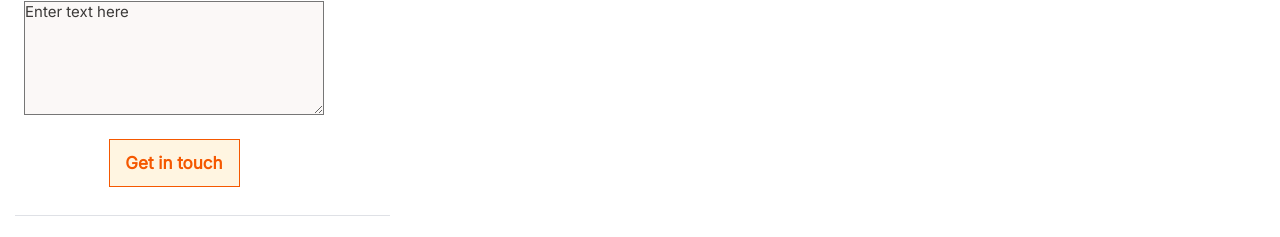
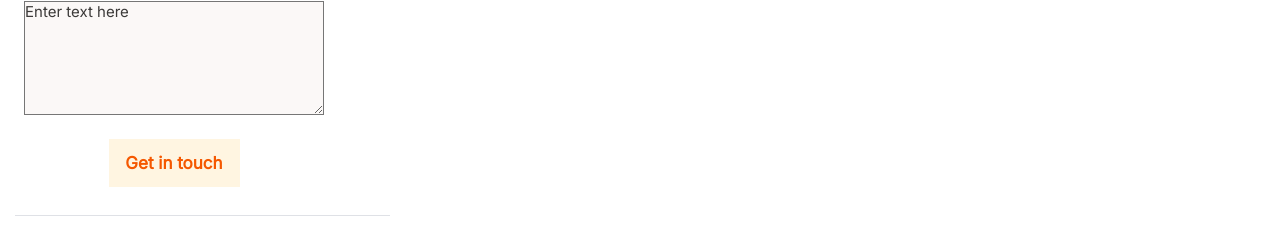
Before and after one commit to Joaquin123455/Microverse-finish-mobile, a website: page index.html in a window 1280 px wide. In both pictures the pointer is over the button "Get in touch". Shown: the part 6885-7122 px from the top of the page. Drawn offline with Linux system fonts and the light colour scheme.

Commit message:
Fix linters

```diff
--- a/style.css
+++ b/style.css
@@ -542,8 +542,8 @@ ul {
   margin-left: 15px;
 }
 
-.btn:hover{
+.btn:hover {
   color: #f55800;
-  border: 1px solid #f55800;
+  border: none;
   background-color: #fff5e1;
 }
```
